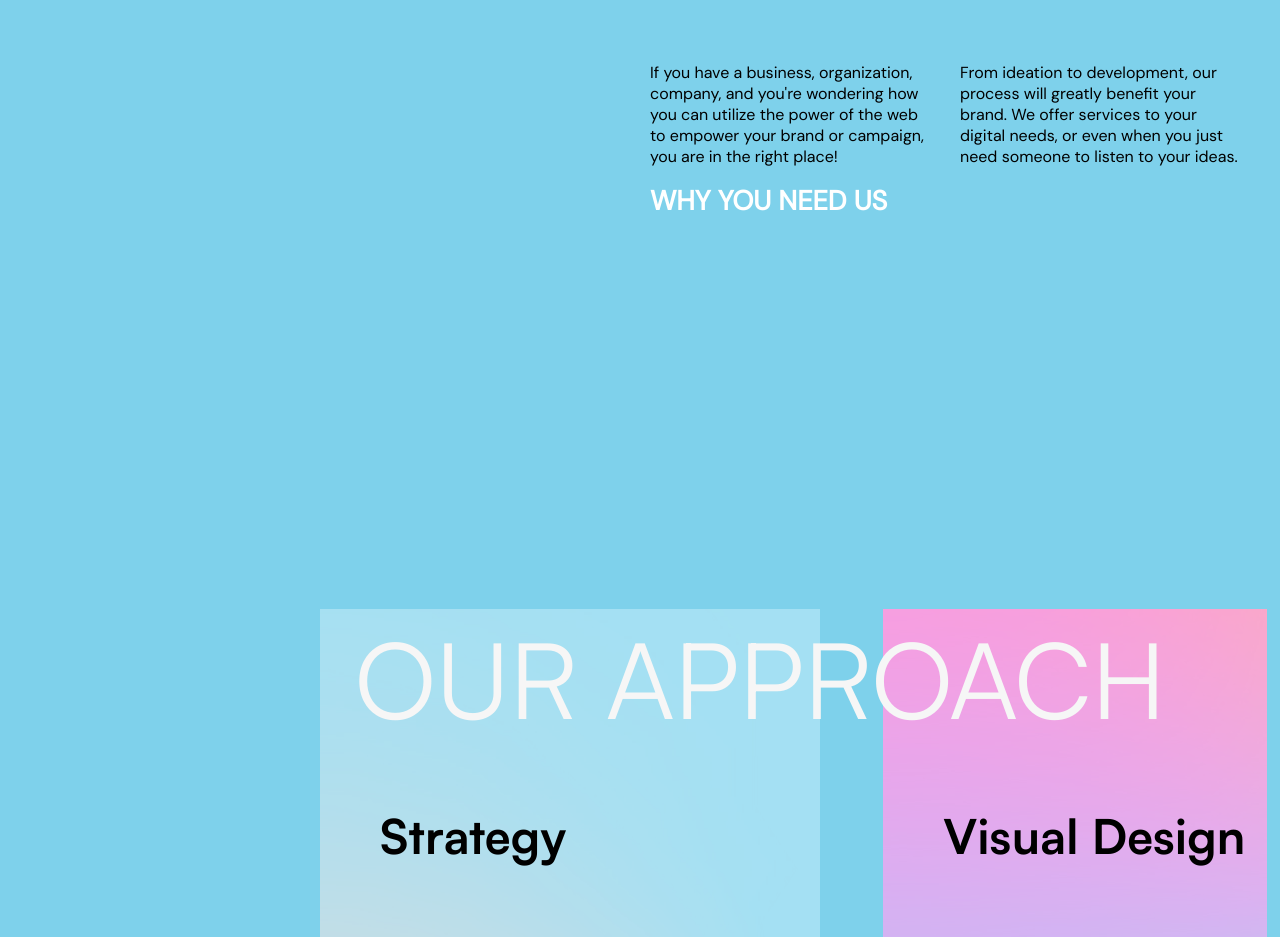
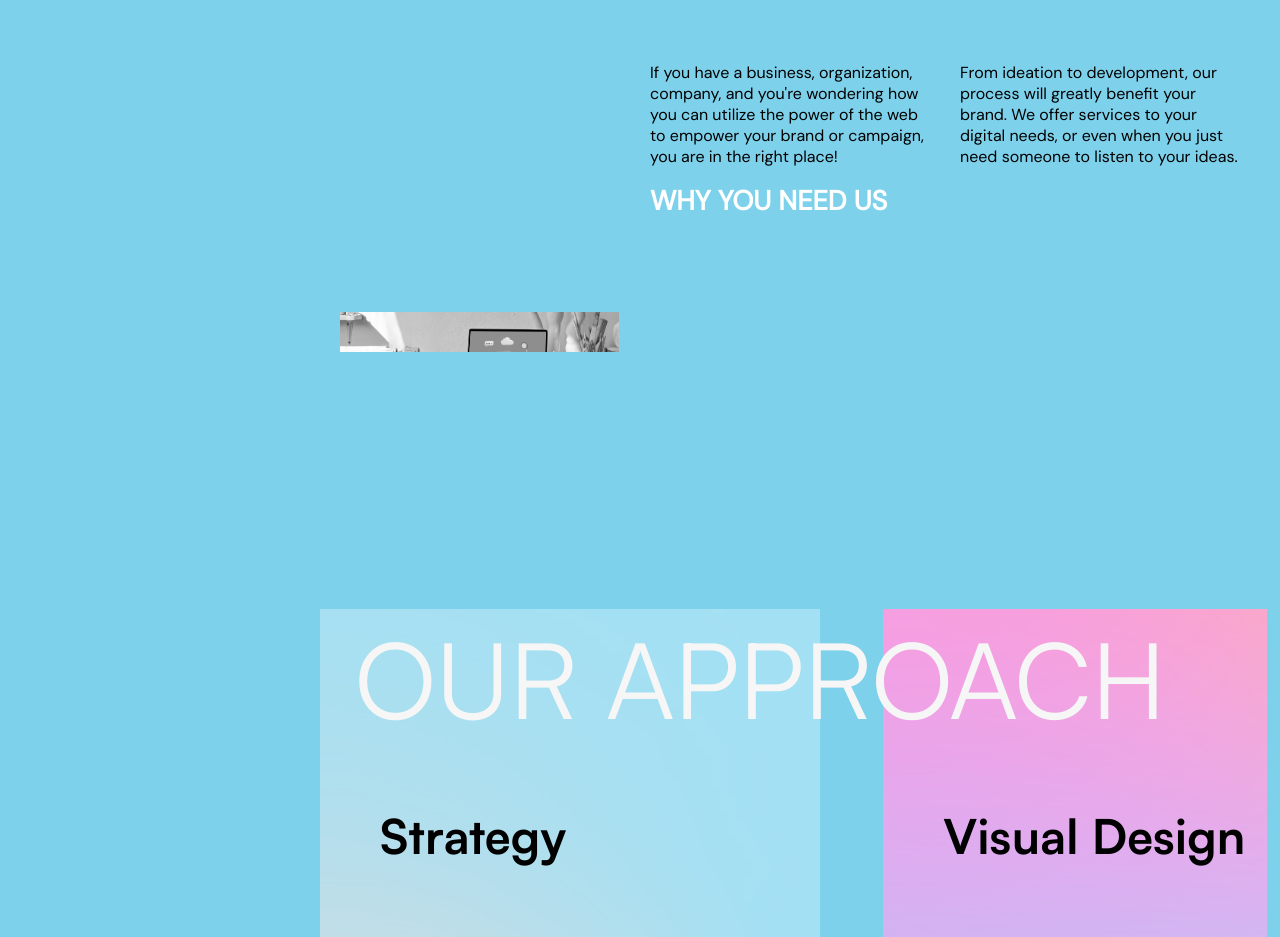
Before and after one commit to webshapers808/hardtop, a plain HTML site: page index.html in a window 1280 px wide. Shown: the part 1151-2088 px from the top of the page. Drawn offline with Linux system fonts and the light colour scheme.

Commit message:
Update after meeting

```diff
--- a/css/style.css
+++ b/css/style.css
@@ -826,3 +826,20 @@ footer {
     font-size: 6.2vw;
     margin: 0;
 }
+
+.icon-container {
+    padding-left: 75vw;
+    padding-top: 20px;
+    flex-direction: row;
+    display: flex;
+}
+
+.image-holder {
+    height: 5vh;
+    background-image: url('../assets/img/karina-zhukovskaya-6446678.jpg');
+    background-position: center center;
+    background-size: cover;
+    position: absolute;
+    bottom: 0;
+    width: 90%;
+}
```
